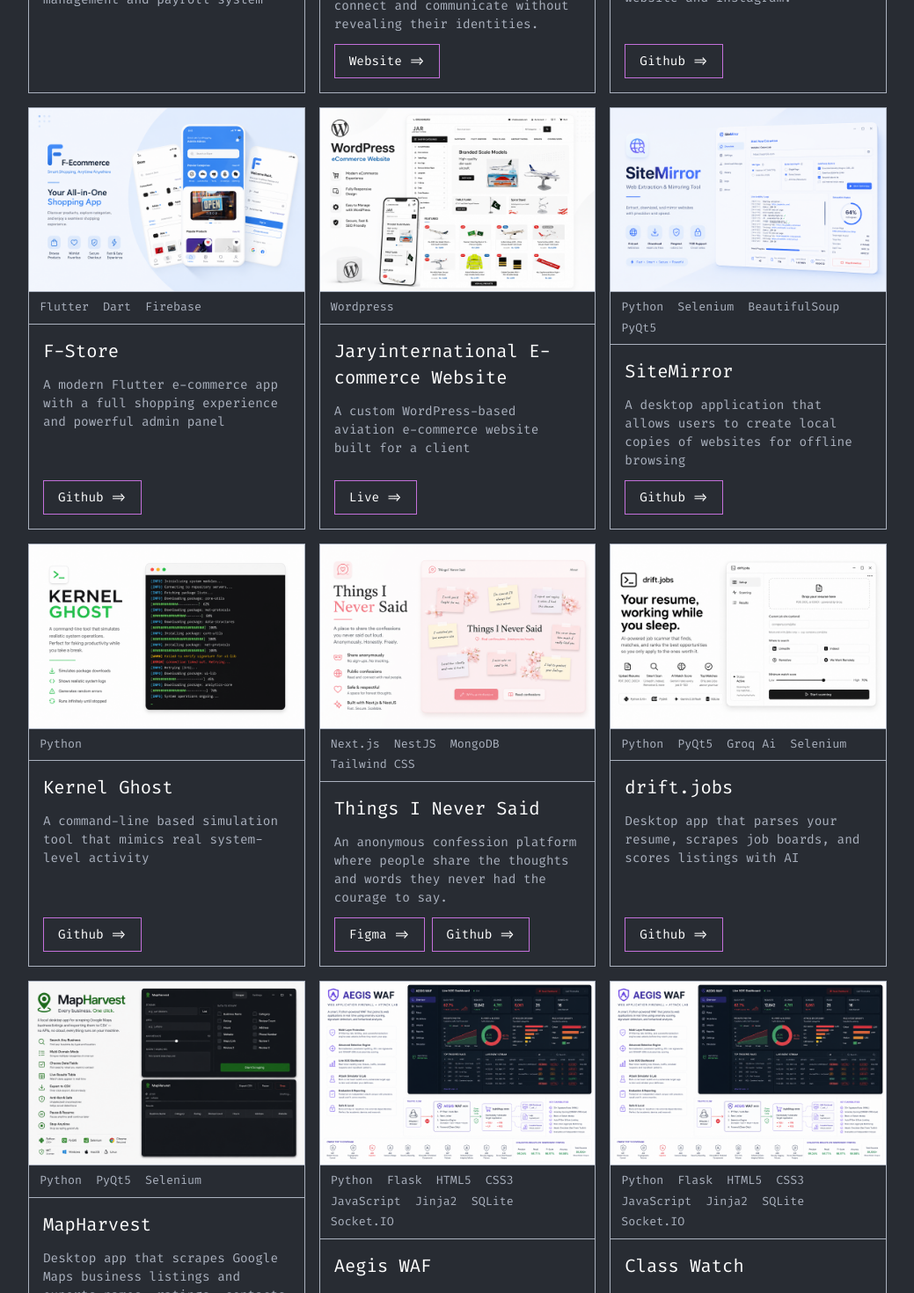
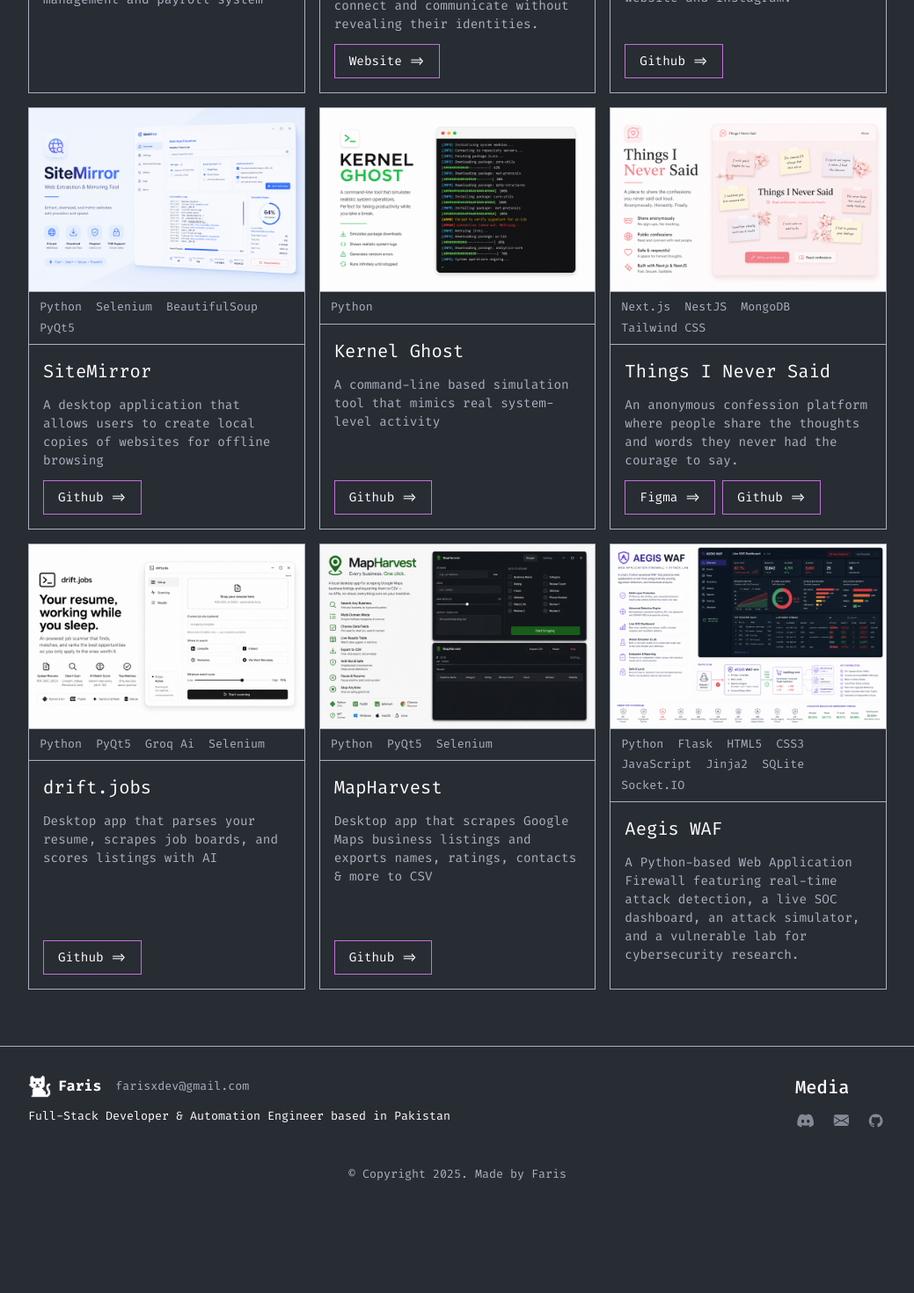
Before and after one commit to farixdev/protfolio, a Next.js app: page /projects in a window 1280 px wide. Shown: the part 720-2190 px from the top of the page at 88% size, without its empty margins (120-1159 px from the left). After the commit the page ends 2082 px from the top, so only its background shows below. Built offline with nearby package versions, Linux system fonts and the light colour scheme.

Commit message:
updated soem projects

```diff
--- a/src/app/projects/page.js
+++ b/src/app/projects/page.js
@@ -176,20 +176,7 @@ export default function Projects() {
         },
       ],
     },
-    {
-      image: "/icons/App-FStore.png",
-      techs: ["Flutter", "Dart", "Firebase"],
-      name: "F-Store",
-      desc: "A modern Flutter e-commerce app with a full shopping experience and powerful admin panel",
-      links: [{ label: "Github", href: "https://github.com/farixdev/shop" }],
-    },
-    {
-      image: "/icons/wordpress2.png",
-      techs: ["Wordpress"],
-      name: "Jaryinternational E-commerce Website",
-      desc: "A custom WordPress-based aviation e-commerce website built for a client",
-      links: [{ label: "Live", href: "https://jaryinternational.com/" }],
-    },
+
     {
       image: "/icons/siteMirror.png",
       techs: ["Python", "Selenium", "BeautifulSoup", "PyQt5"],
@@ -265,22 +252,7 @@ export default function Projects() {
     },
 
 
-    {
-      image: "/icons/Aegis-waf.png",
-      techs: [
-        "Python",
-        "Flask",
-        "HTML5",
-        "CSS3",
-        "JavaScript",
-        "Jinja2",
-        "SQLite",
-        "Socket.IO",
-      ],
-      name: "Class Watch",
-      desc: "AI-powered room occupancy and session monitoring for classrooms, meetings, and offices.",
-      links: [],
-    },
+
   ];
 
   return (
```
